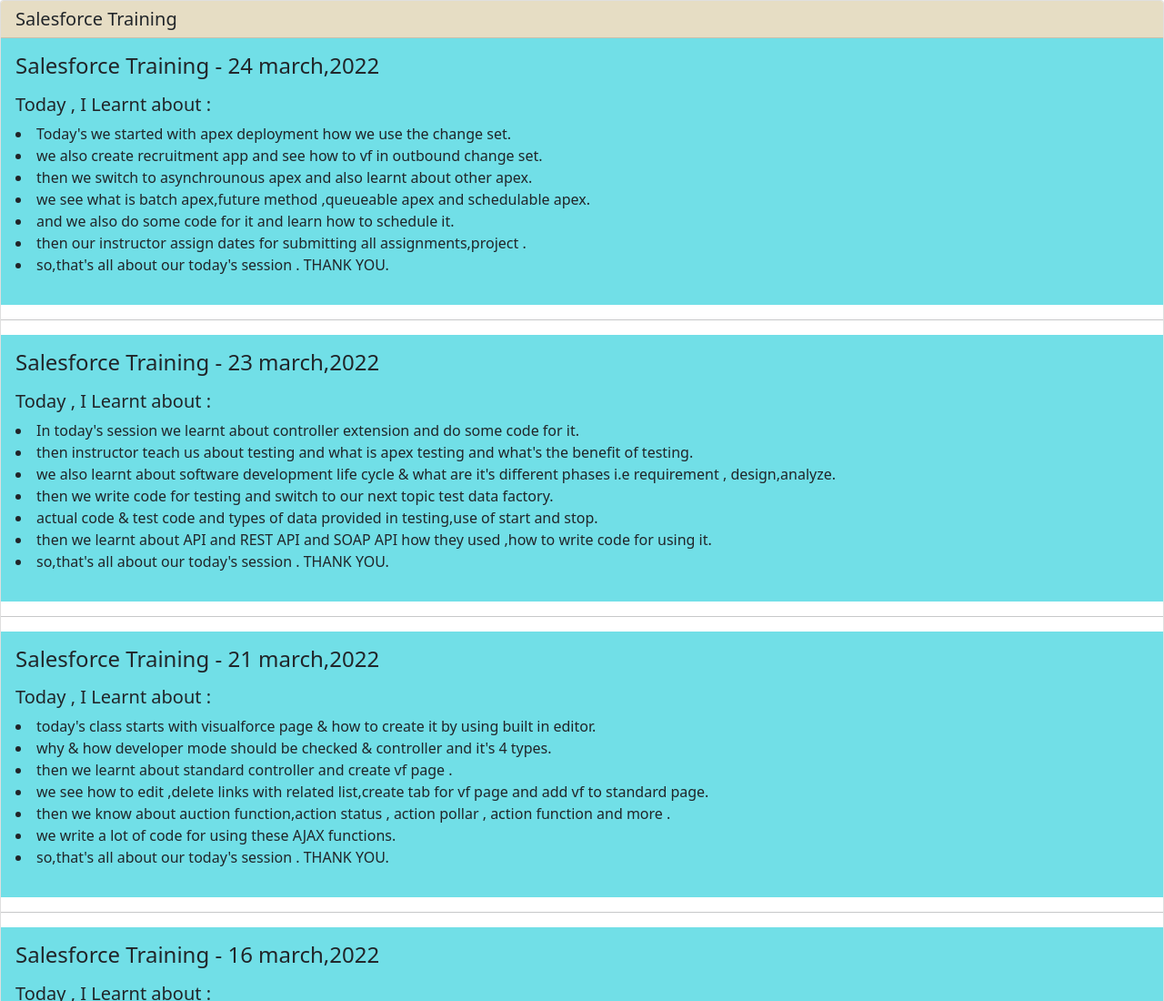
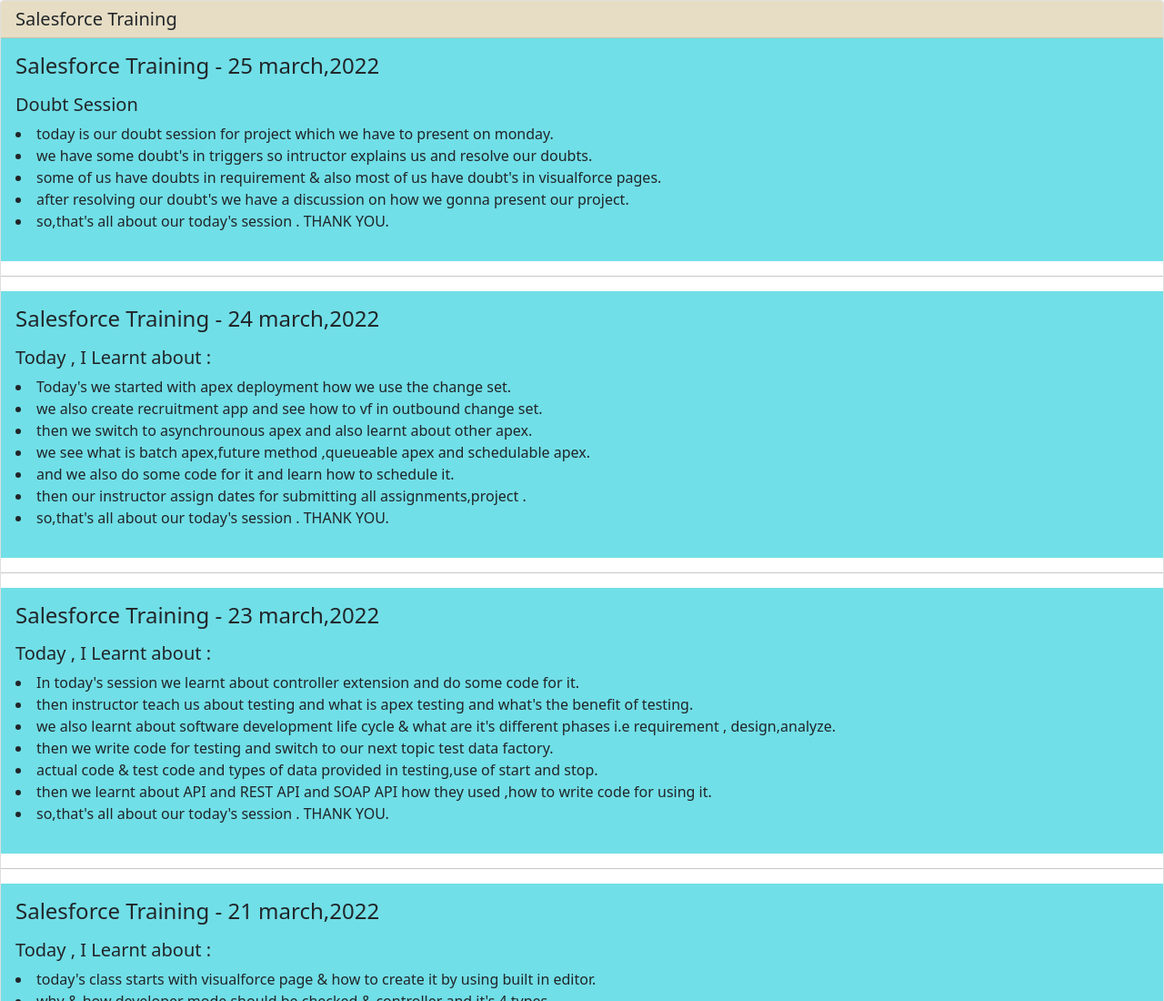
Before and after one commit to SaurabhSrivastava0/saurabhsrivastava0.github.io, a plain HTML site: page journal.html in a window 1280 px wide. Shown: the top 1100 px of the page at 91% size. Drawn offline with nearby package versions, Linux system fonts and the light colour scheme.

Commit message:
Add files via upload

```diff
--- a/journal.html
+++ b/journal.html
@@ -28,6 +28,21 @@
 <div class="card" style="margin:; padding:auto;">
 <h5 class="card-header">Salesforce Training </h5>
 
+
+<div class="card-body">
+<h4 class="card-title">Salesforce Training - 25 march,2022</h4>
+<p class="card-text">
+  <h5>Doubt Session</h5>
+  <li>today is our doubt session for project which we have to present on monday.</li>
+  <li>we have some doubt's in triggers so intructor explains us and resolve our doubts.</li>
+  <li> some of us have doubts in requirement & also most of us have doubt's in visualforce pages.</li>
+  <li>after resolving our doubt's we have a discussion on how we gonna present our project.</li>
+<li>so,that's all about our today's session . THANK YOU.</li>
+
+</p>
+<!-- <a href="employeedata.html" class="btn btn-success">Launch</a> -->
+</div>
+<hr />
 
 
 <div class="card-body">
```
